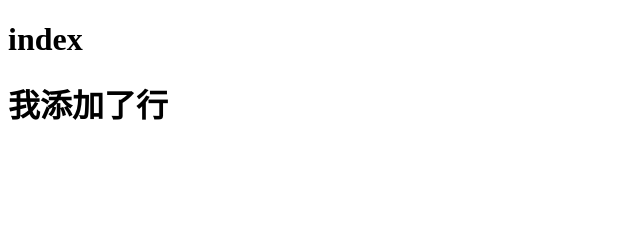
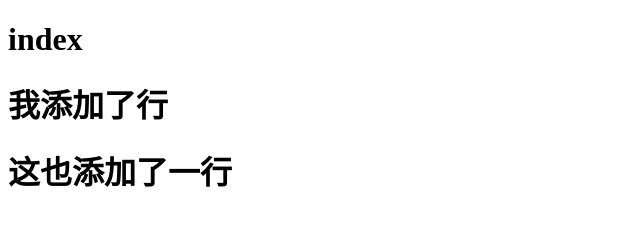
Before and after one commit to lzy1002/test02, a plain HTML site: page index.html in a window 1280 px wide. Shown: the whole page, without its empty margins (0-640 px from the left). Drawn offline with Linux system fonts and the light colour scheme.

Commit message:
myproject中提交的

```diff
--- a/index.html
+++ b/index.html
@@ -7,5 +7,6 @@
 <body>
     <h1>index</h1>
     <h1>我添加了行</h1>
+    <h1>这也添加了一行</h1>
 </body>
 </html>
```
